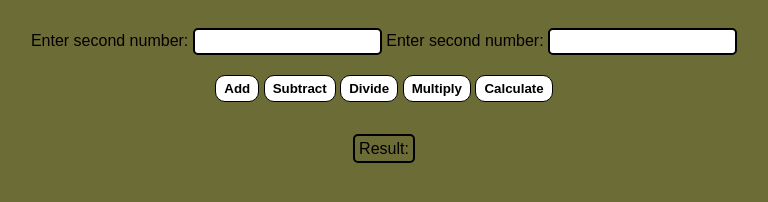
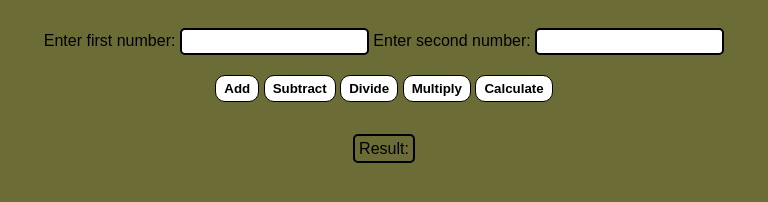
Before and after one commit to BigTimi-ui/Simple-Calculator, a plain HTML site: page Javascript class/index.html in a window 1280 px wide. Shown: the whole page, without its empty margins (256-1024 px from the left). Drawn offline with Linux system fonts and the light colour scheme.

Commit message:
Fix label text for first number input
Corrected the label for the first input field from 'Enter second number:' to 'Enter first number:' to accurately reflect its purpose.

```diff
--- a/Javascript class/index.html
+++ b/Javascript class/index.html
@@ -3,7 +3,7 @@
         <link rel="stylesheet" href="index.css">
     </head>
     <body>
-            <label for="num1">Enter second number:</label>
+            <label for="num1">Enter first number:</label>
             <input id="num1" type="number"></input>
             <label for="num2">Enter second number:</label>
             <input id="num2" type="number"></input>
```
